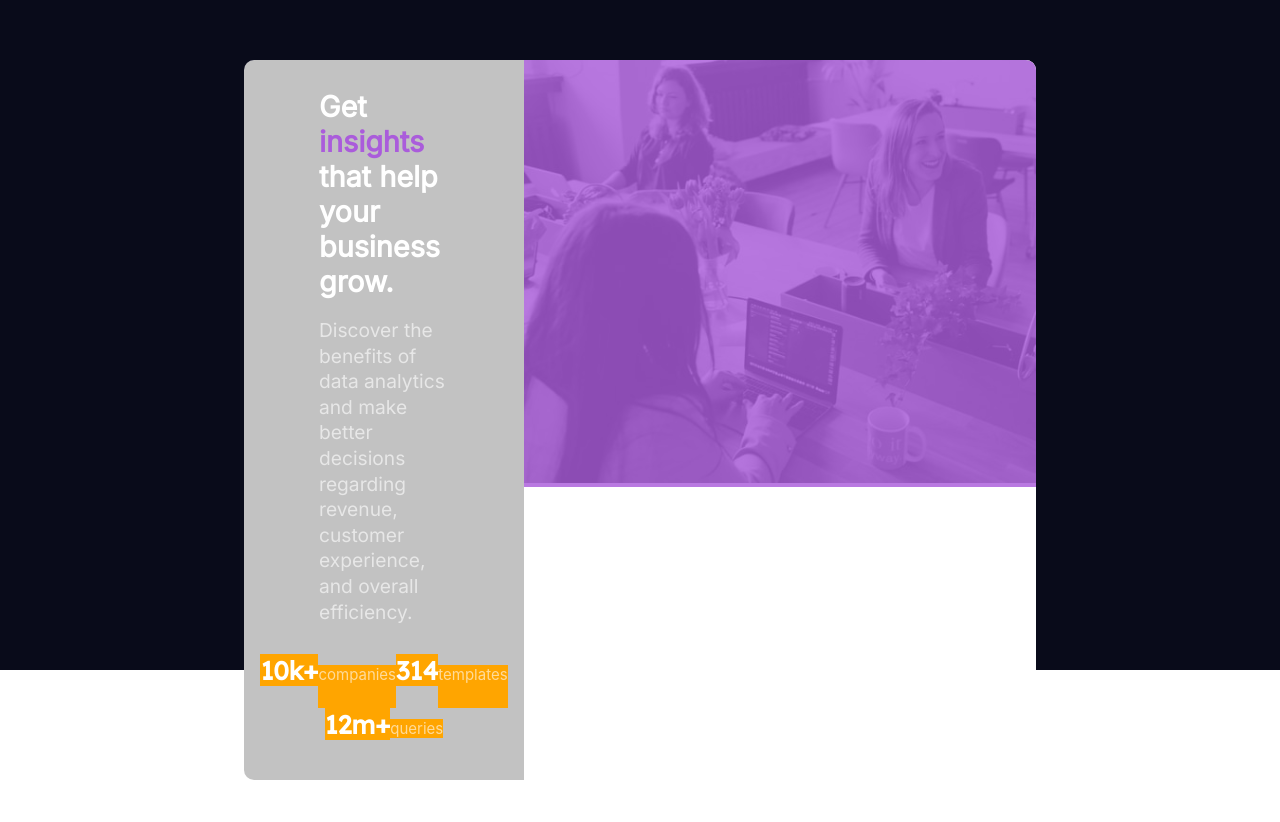
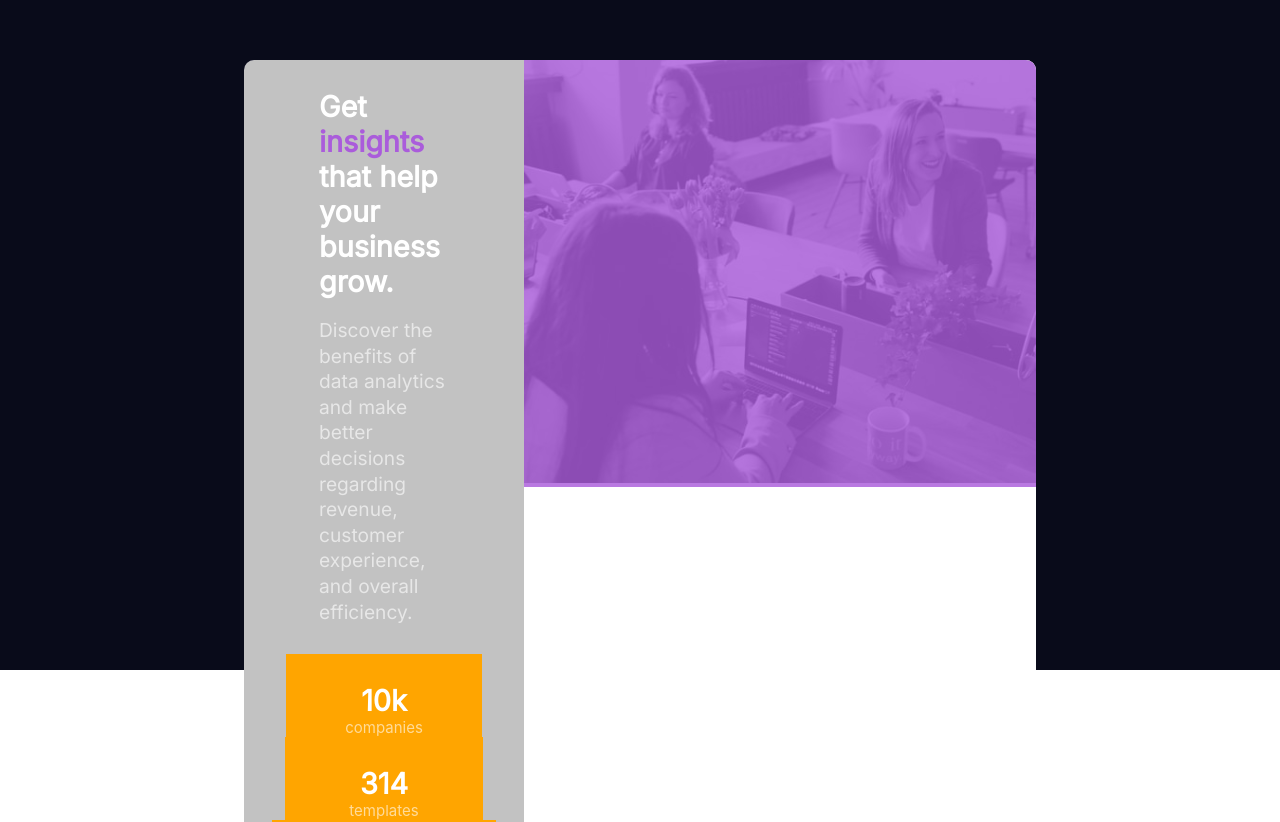
Before and after one commit to W4GFO/statsPreview, a React (Create React App) app in the folder stats-preview/: page / in a window 1280 px wide. Shown: the part 130-952 px from the top of the page. Before the commit the page ends 910 px from the top, so only its background shows below. Built offline with nearby package versions, Linux system fonts and the light colour scheme.

Commit message:
Simple formatting updates

```diff
--- a/stats-preview/src/Components/ContentGroupingFrame.scss
+++ b/stats-preview/src/Components/ContentGroupingFrame.scss
@@ -29,15 +29,15 @@
 	color: $NeutralSlightlyTransparentGrey;
 }
 
-.numdesc {
+li p {
 	font-size: 1.6rem;
 	color: $NeutralWhite;
 	font-weight: $FontHeavy;
 	font-family: "Lexend Deca", "Times New Roman", Times, serif;
 }
 
-.subdesc {
-	padding-bottom: 24px;
+.datapoint {
+	padding-bottom: 16px;
 }
 
 .note-emphasis {
@@ -60,8 +60,12 @@
 		margin-right: 75px;
 	}
 
-	.pointitems li  {
+	li  {
 		display: inline-block;
 		background-color: orange;
 	}
+
+	.datapoint {
+		padding-bottom: 0px;
+	}
 }
--- a/stats-preview/src/Components/ContentGroupingFrame.tsx
+++ b/stats-preview/src/Components/ContentGroupingFrame.tsx
@@ -13,12 +13,18 @@ export const ContentGroupingFrame = ({className}: ContentGroupingFrameProps) =>
 				<p className='center-message'>Discover the benefits of data analytics and make better decisions regarding revenue, customer experience, and overall efficiency.</p>
 
 				<ul className='pointitems'>
-					<li className='numdesc'>10k+</li>
-					<li className='subdesc'>companies</li>
-					<li className='numdesc'>314</li>
-					<li className='subdesc'>templates</li>
-					<li className='numdesc'>12m+</li>
-					<li>queries</li>
+					<li className='datapoint'>
+						<p>10k</p>
+						<span>companies</span>
+					</li>
+					<li className='datapoint'>
+						<p>314</p>
+						<span>templates</span>
+					</li>
+					<li>
+						<p>12M+</p>
+						<span>queries</span>
+					</li>
 				</ul>
 			</div>
 		</>
```
